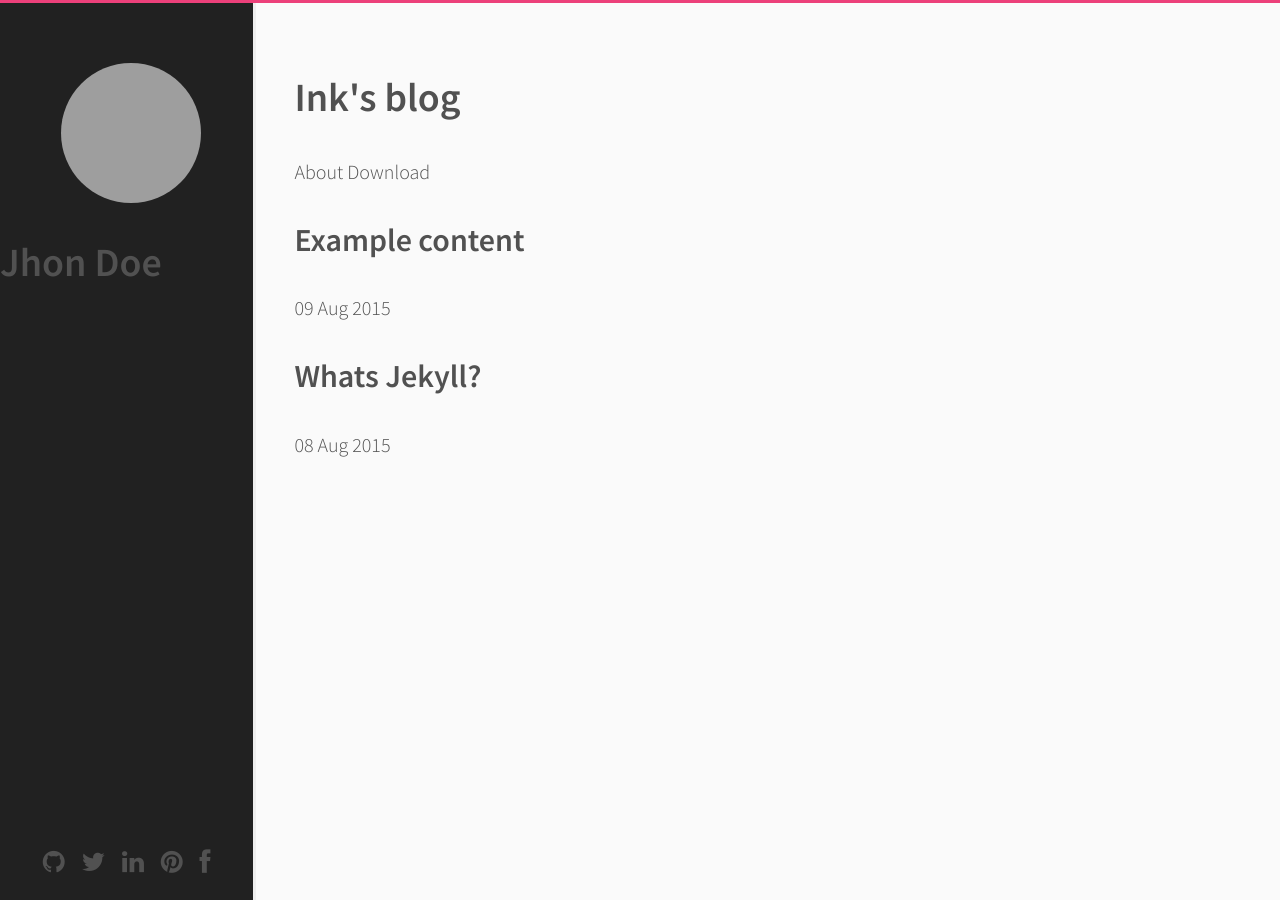
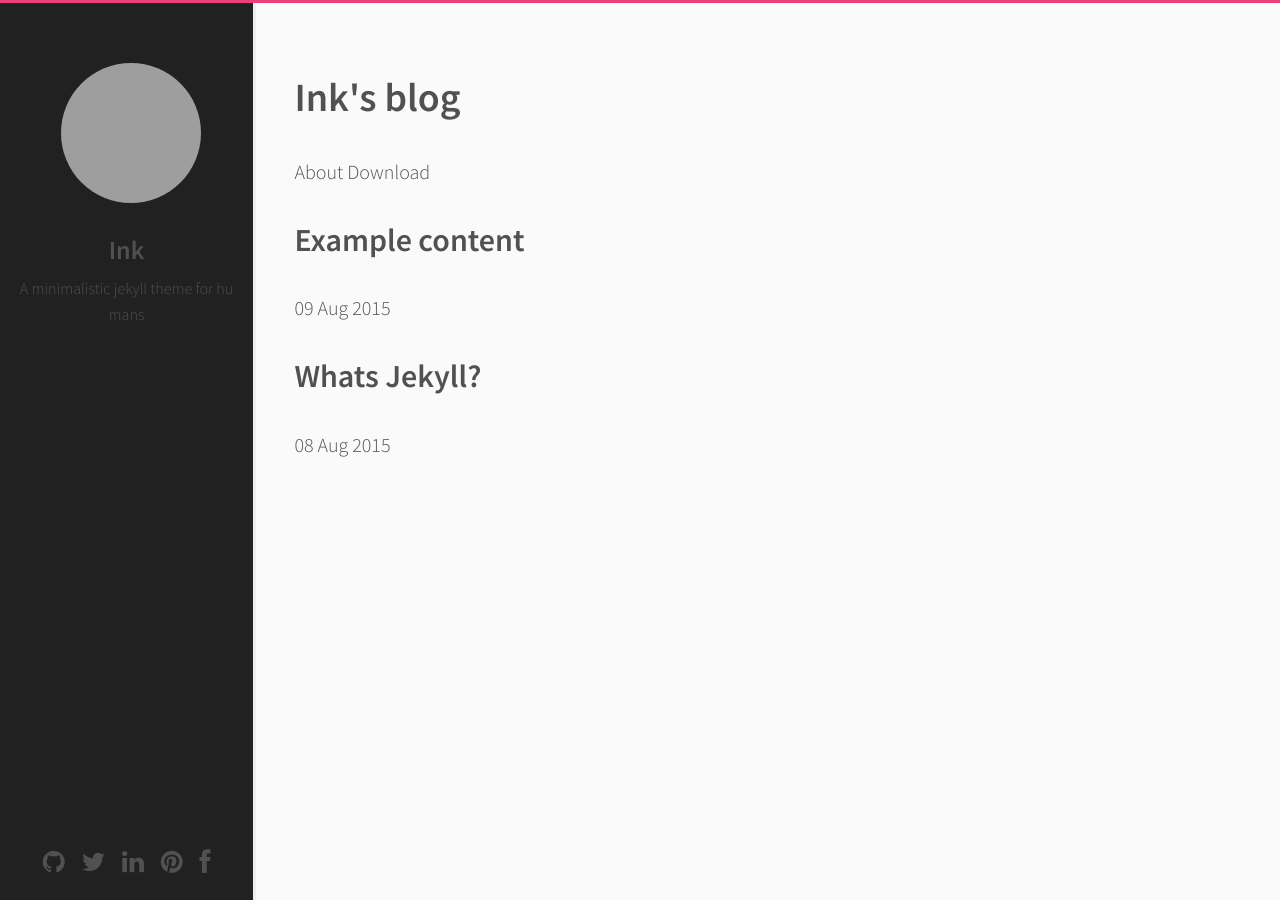
Before and after one commit to thinker3197/ink, a Jekyll site: the page built from index.html, in a window 1280 px wide. Built offline with Jekyll 4.4.1, drawn with Linux system fonts in a browser that asks for light colours; grey boxes are pictures that could not be loaded.

Commit message:
Add description

```diff
--- a/_config.yml
+++ b/_config.yml
@@ -2,7 +2,7 @@ name:               "Ink"
 description:        "A minimalistic jekyll theme for humans"
 
 url:                ""
-author:             "Jhon Doe"
+author:             "thinker3197"
 email:              "jhondoe@abc.com"
 gravatar_hash:      "205e460b479e2e5b48aec07710c08d50"
 twitter:            "jhondoe"
--- a/_layouts/default.html
+++ b/_layouts/default.html
@@ -6,7 +6,8 @@
     <div class="top"></div>
     <div class="profile">
     	<img src="http://www.gravatar.com/avatar/{{ site.gravatar_hash }}?s=140" class="img-circle" />
-    	<h1>{{ site.author }}</h1>
+    	<h3>{{ site.name }}</h3>
+    	<p>{{ site.description }}</p>
     	<ul class="social">
     		{% if site.github %}
 			<a type="button" href="http://github.com/{{ site.github }}">
--- a/style.scss
+++ b/style.scss
@@ -278,8 +278,6 @@ tbody tr:nth-child(odd) th {
         width: 50px;
     }
     .img-circle {
-        margin-top: 25%;
-        margin-left: 24%;
         border-radius: 50%;
     }
     @media (min-width: 38em) {
@@ -289,6 +287,20 @@ tbody tr:nth-child(odd) th {
         img {
             height: 140px;
             width: 140px;
+        }
+        h3 {
+            text-align: center;
+        }
+        p {
+            margin: 1em;
+            margin-top: -1.3em;
+            font-size: 16px;
+            text-align: center;
+            word-break: break-all;
+        }
+        .img-circle {
+             margin-top: 25%;
+            margin-left: 24%;
         }
     }
 }
```
